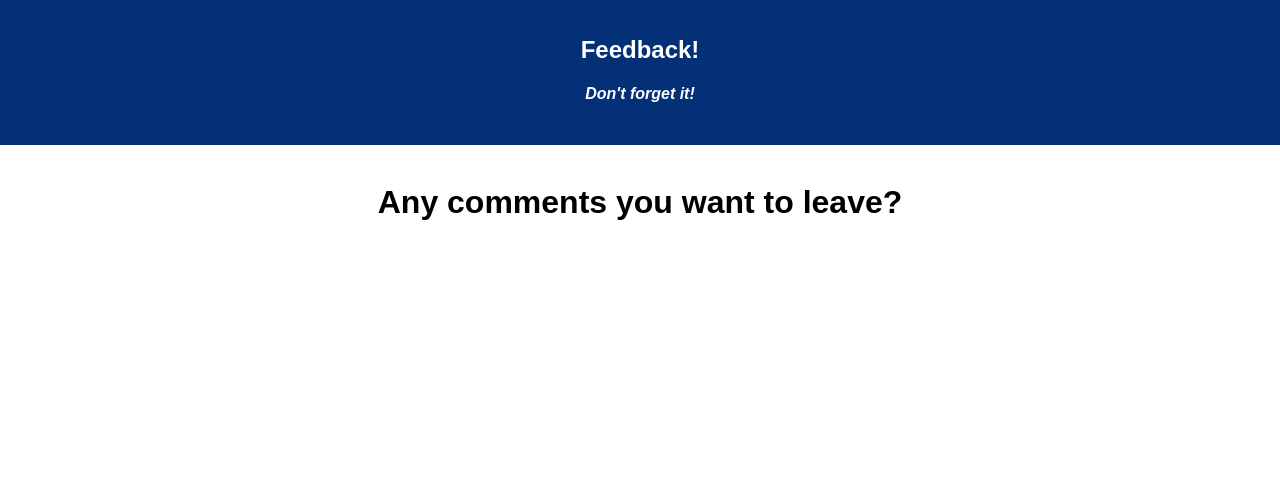
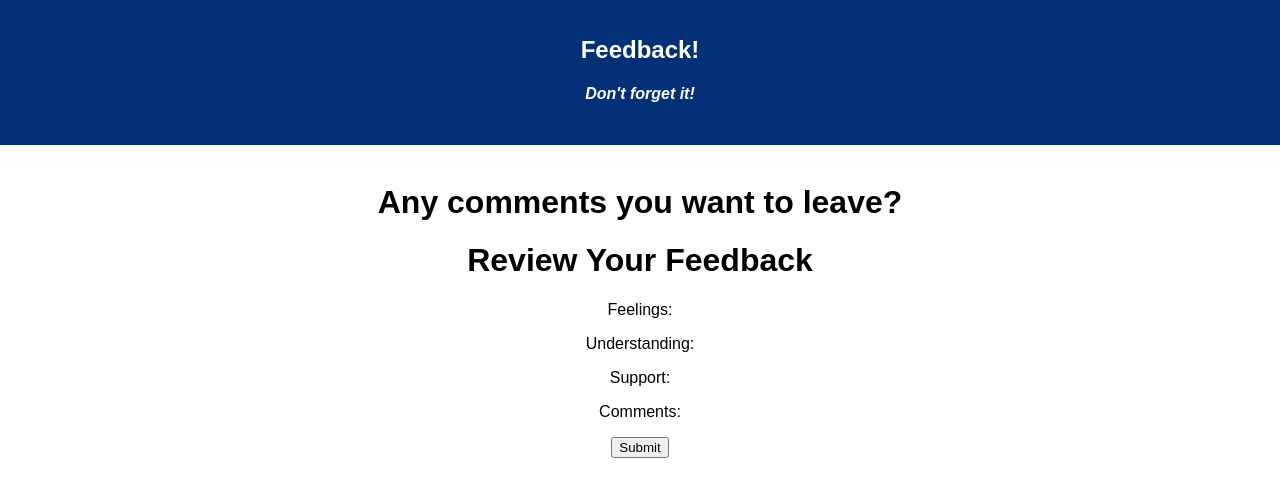
Before and after one commit to Nick7421/Submit-Feedback, a React (Create React App) app: page /#/feedback-comments in a window 1280 px wide. Shown: the top 496 px of the page. Built offline with nearby package versions, Linux system fonts and the light colour scheme.

Commit message:
added FeebackReview component to all components that it needs to show on.

```diff
--- a/src/components/FeedbackComments/FeedbackComments.js
+++ b/src/components/FeedbackComments/FeedbackComments.js
@@ -1,10 +1,14 @@
 import React, { Component } from 'react'
+import FeedbackReview from './../FeedbackReview/FeedbackReview'
 
 class FeedbackComments extends Component {
   render() {
     return (
+        <div>
       <div>
         <h1>Any comments you want to leave?</h1>
+      </div>
+      <FeedbackReview/>
       </div>
     )
   }
--- a/src/components/FeedbackSupport/FeedbackSupport.js
+++ b/src/components/FeedbackSupport/FeedbackSupport.js
@@ -1,10 +1,14 @@
 import React, { Component } from 'react'
+import FeedbackReview from './../FeedbackReview/FeedbackReview'
 
 class FeedbackSupport extends Component {
   render() {
     return (
+        <div>
       <div>
         <h1>How well are you bring supported?</h1>
+      </div>
+      <FeedbackReview/>
       </div>
     )
   }
--- a/src/components/FeedbackUnderstanding/FeedbackUnderstanding.js
+++ b/src/components/FeedbackUnderstanding/FeedbackUnderstanding.js
@@ -1,10 +1,14 @@
 import React, { Component } from 'react'
+import FeedbackReview from './../FeedbackReview/FeedbackReview'
 
 class FeedbackUnderstanding extends Component {
   render() {
     return (
       <div>
+      <div>
         <h1>How well are you understanding the content?</h1>
+      </div>
+      <FeedbackReview/>
       </div>
     )
   }
```
